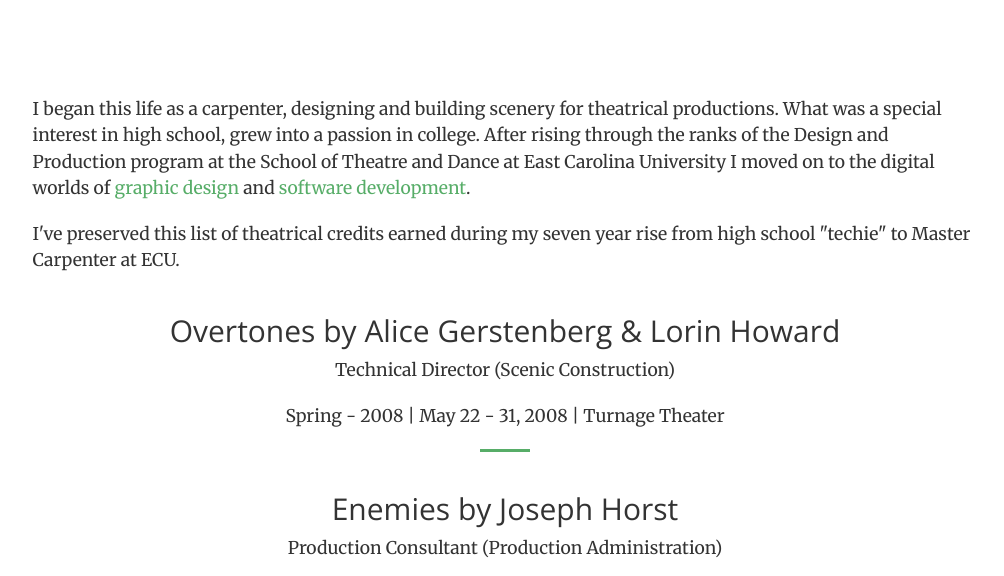
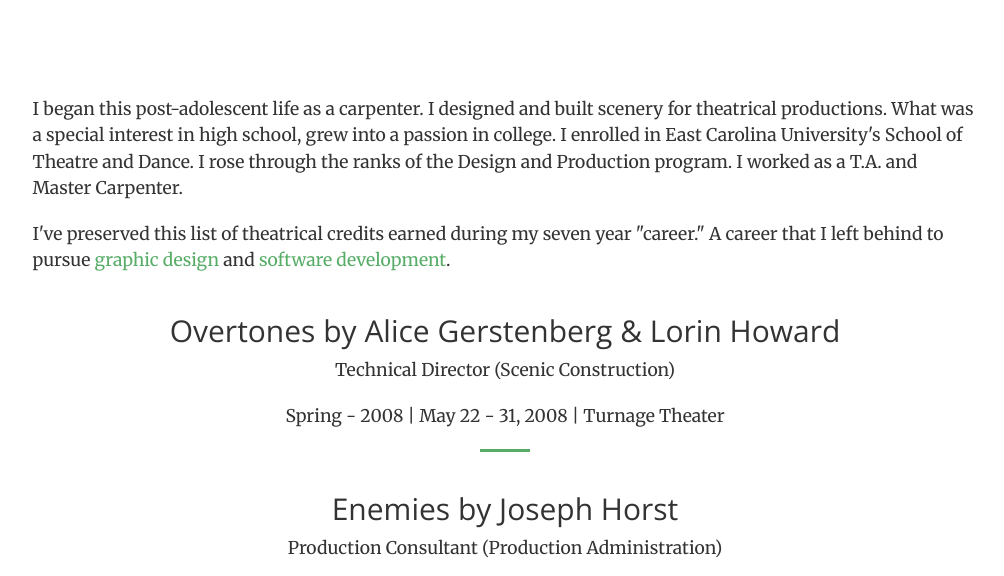
Before and after one commit to stevenmaguire/stevenmaguire.github.io, a Jekyll site: the page built from theatre.md, in a window 1280 px wide and 900 px high, cut to the strip 324-900 px from the top of the window. Shown: the whole strip, without its empty margins (135-1139 px from the left). Built offline with Jekyll 4.4.1, drawn with Linux system fonts in a browser that asks for light colours.

Commit message:
Update prose on theatre page

```diff
--- a/theatre.md
+++ b/theatre.md
@@ -7,8 +7,8 @@ description: I began this life as a carpenter, designing and building scenery fo
 ---
 
 <div class="col-sm-10 col-sm-offset-1">
-    <p>I began this life as a carpenter, designing and building scenery for theatrical productions. What was a special interest in high school, grew into a passion in college. After rising through the ranks of the Design and Production program at the School of Theatre and Dance at East Carolina University I moved on to the digital worlds of <a href="/artwork">graphic design</a> and <a href="/open-source">software development</a>.</p>
-    <p>I've preserved this list of theatrical credits earned during my seven year rise from high school "techie" to Master Carpenter at ECU.</p>
+    <p>I began this post-adolescent life as a carpenter. I designed and built scenery for theatrical productions. What was a special interest in high school, grew into a passion in college. I enrolled in East Carolina University's School of Theatre and Dance. I rose through the ranks of the Design and Production program. I worked as a T.A. and Master Carpenter.</p>
+    <p>I've preserved this list of theatrical credits earned during my seven year "career." A career that I left behind to pursue <a href="/artwork">graphic design</a> and <a href="/open-source">software development</a>.</p>
 </div>
 {% assign sorted_projects = site.theatre | sort: 'open_date' | reverse %}
 {% for project in sorted_projects %}
```
